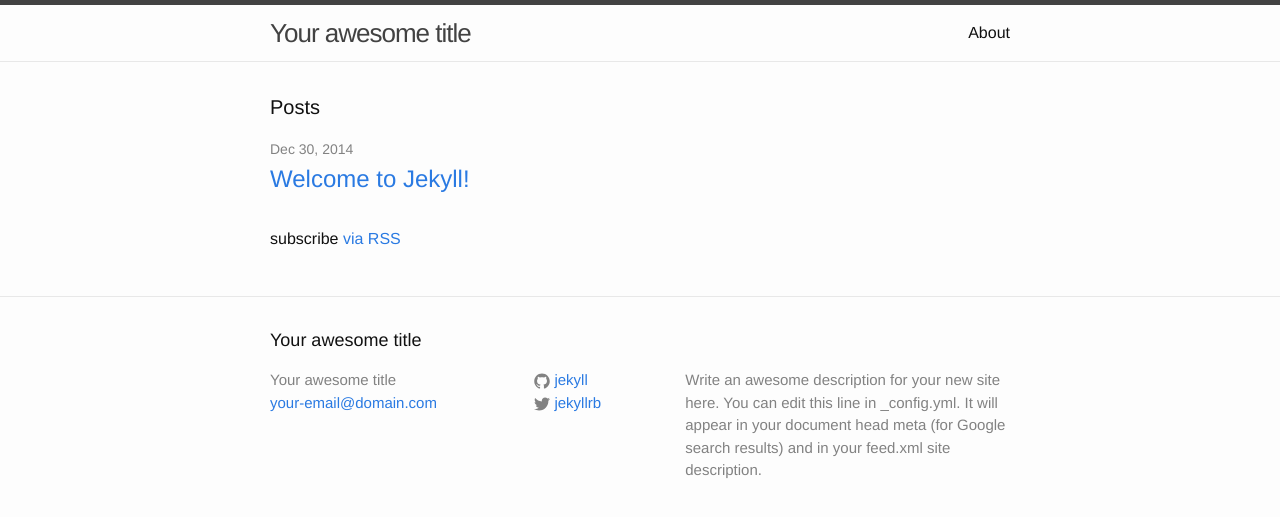
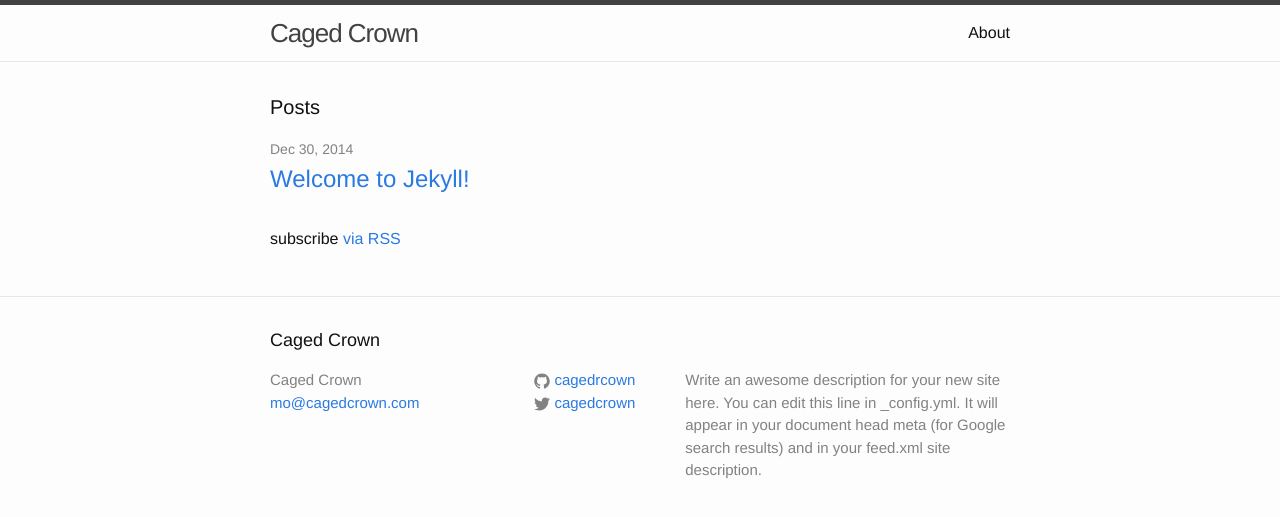
Before and after one commit to cagedcrown/cagedcrown.github.io, a Jekyll site: the page built from index.html, in a window 1280 px wide. Shown: the top 517 px of the page. Built offline with Jekyll 4.4.1, drawn with Linux system fonts in a browser that asks for light colours.

Commit message:
corrected config and favicon

```diff
--- a/_config.yml
+++ b/_config.yml
@@ -1,14 +1,14 @@
 # Site settings
-title: Your awesome title
-email: your-email@domain.com
+title: Caged Crown
+email: mo@cagedcrown.com
 description: > # this means to ignore newlines until "baseurl:"
   Write an awesome description for your new site here. You can edit this
   line in _config.yml. It will appear in your document head meta (for
   Google search results) and in your feed.xml site description.
 baseurl: "" # the subpath of your site, e.g. /blog/
-url: "http://yourdomain.com" # the base hostname & protocol for your site
-twitter_username: jekyllrb
-github_username:  jekyll
+url: "http://cagedcrown.com" # the base hostname & protocol for your site
+twitter_username: cagedcrown
+github_username:  cagedrcown
 
 # Build settings
 markdown: kramdown
```
Also changed, not shown: favicon.ico (added).
